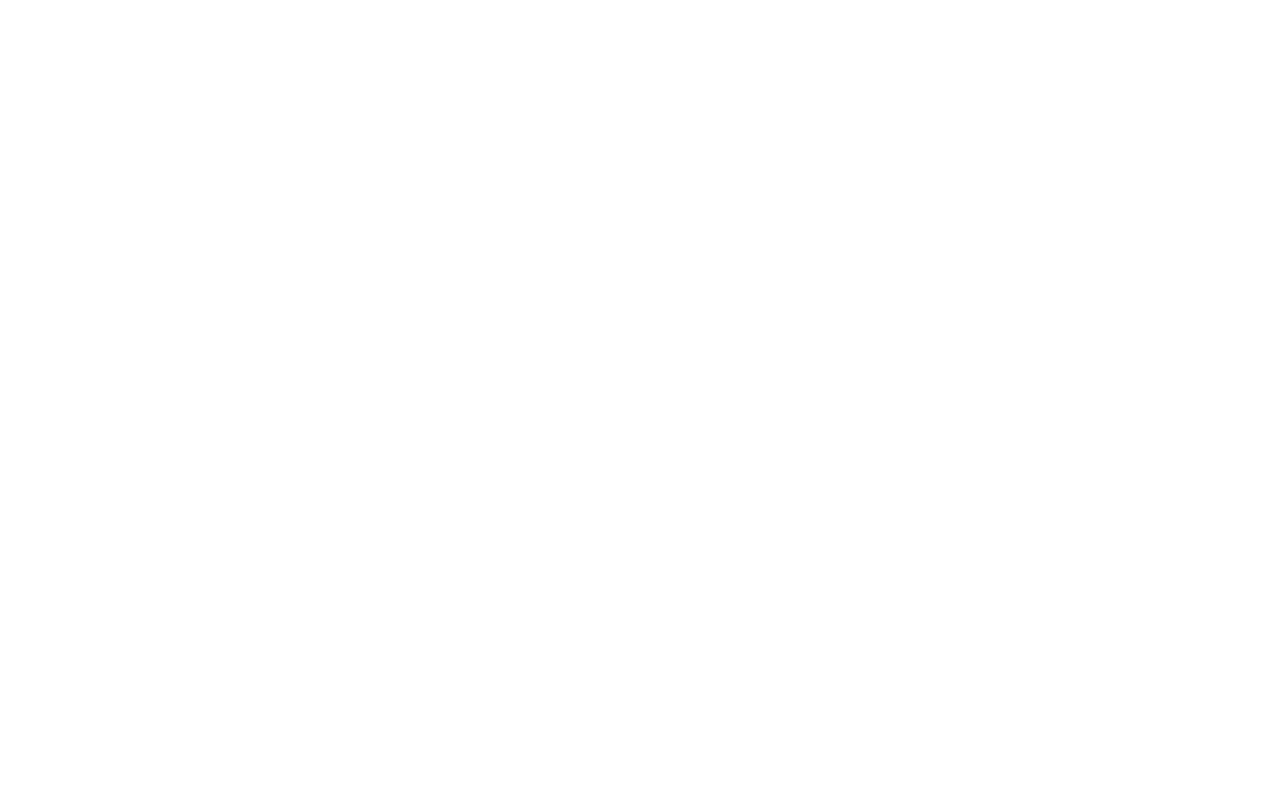
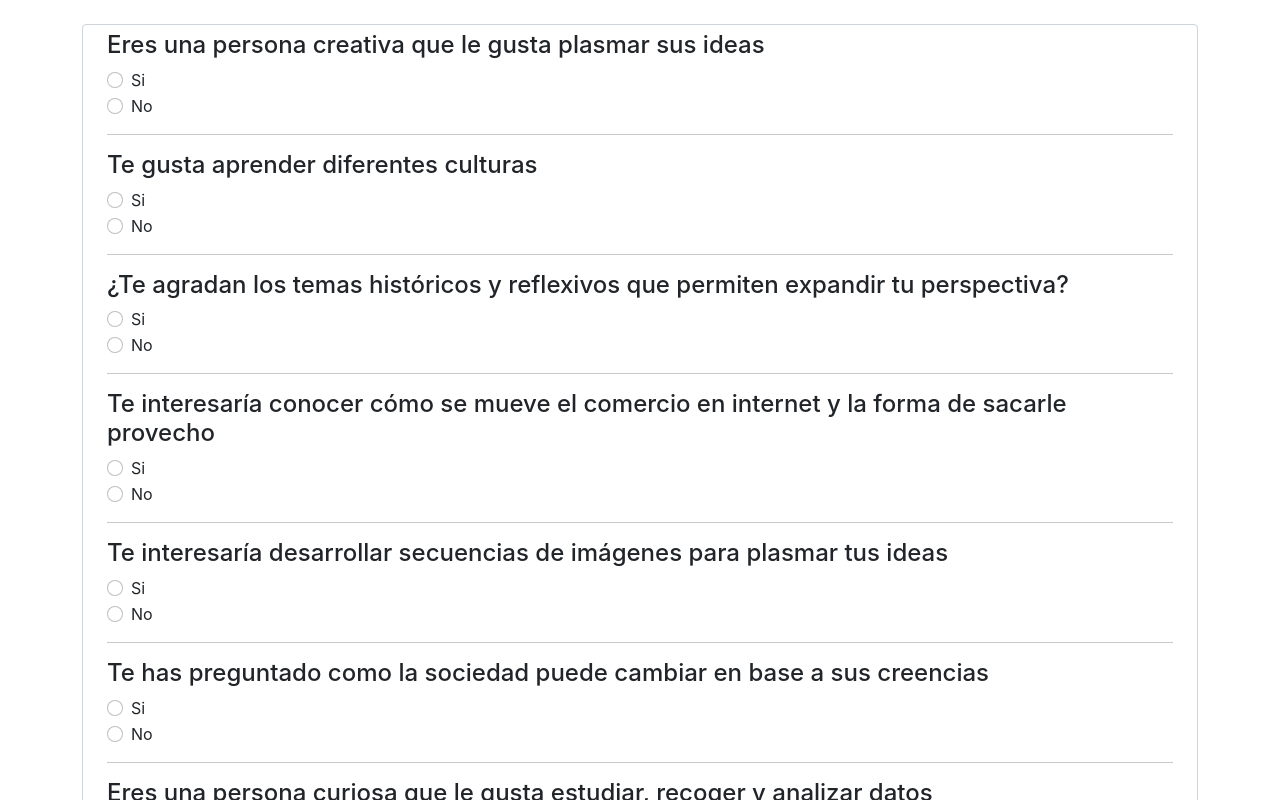
Before and after one commit to LuisDonaldoSG/SistemaExperto, a React (Create React App) app: page / in a window 1280 px wide. Shown: the top 800 px of the page. Built offline with nearby package versions, Linux system fonts and the light colour scheme.

Commit message:
maquetacion de preguntas y materias

```diff
--- a/public/index.html
+++ b/public/index.html
@@ -3,6 +3,7 @@
   <head>
     <meta charset="utf-8" />
     <link rel="icon" href="%PUBLIC_URL%/favicon.ico" />
+    <link href="https://cdn.jsdelivr.net/npm/bootstrap@5.1.3/dist/css/bootstrap.min.css" rel="stylesheet" integrity="sha384-1BmE4kWBq78iYhFldvKuhfTAU6auU8tT94WrHftjDbrCEXSU1oBoqyl2QvZ6jIW3" crossorigin="anonymous">
     <meta name="viewport" content="width=device-width, initial-scale=1" />
     <meta name="theme-color" content="#000000" />
     <meta
--- a/src/App.js
+++ /dev/null
@@ -1,9 +0,0 @@
-function App() {
-  return (
-    <div className="App">
-
-    </div>
-  );
-}
-
-export default App;
--- /dev/null
+++ b/src/App.jsx
@@ -0,0 +1,57 @@
+import React from 'react';
+import {preguntas} from './tools/preguntas';
+import {ContadormMatarias} from './tools/materias';
+
+function App() {
+
+  return (
+    <div className="container mt-4">
+      <form className="form-control">
+        {
+          preguntas.map((item, index) => (
+            <>
+              <div className="container" key={index}>
+
+                <h4>{item.pregunta}</h4>
+
+                <div className="form-check">
+                  <input
+                    type="radio"
+                    className="form-check-input"
+                    name={item.pregunta}
+                    onChange={event => preguntas[index].respuesta = true}
+                  />
+                  <label className="form-check-label">Si</label>
+                </div>
+
+                <div className="form-check">
+                  <input
+                    type="radio"
+                    className="form-check-input"
+                    name={item.pregunta}
+                    onChange={event => preguntas[index].respuesta = false}
+                  />
+                  <label className="form-check-label">No</label>
+                </div>
+
+                <hr />
+
+              </div>
+
+            </>
+          ))
+        }
+
+        <button
+          type = 'button'
+          className="w-100 btn btn-primary"
+          onClick={() => console.log(preguntas)}
+        >
+          Enviar
+        </button>
+      </form>
+    </div>
+  );
+}
+
+export default App;
--- a/src/index.js
+++ b/src/index.js
@@ -1,7 +1,7 @@
 import React from 'react';
 import ReactDOM from 'react-dom';
 import './index.css';
-import App from './App';
+import App from './App.jsx';
 
 
 ReactDOM.render(
--- /dev/null
+++ b/src/tools/materias.js
@@ -0,0 +1,6 @@
+const ContadormMatarias = [
+    {Muntimedios:0},
+    {PersonaYProyectoDeVida:0}
+]
+
+export {ContadormMatarias}
--- /dev/null
+++ b/src/tools/preguntas.js
@@ -0,0 +1,175 @@
+const preguntas = [
+    {
+      pregunta : "Eres una persona creativa que le gusta plasmar sus ideas",
+      tipo: "optativa",
+      respuesta: null,
+      materias: [
+        'Multimedios',
+        'GraficoSPorCumputadora',
+        'DiseñoYDesarroolloDeVideojuegos',
+        'ComercioElectronico'
+      ]
+    },
+    {
+      pregunta : "Te gusta aprender diferentes culturas",
+      tipo: "optativa",
+      respuesta: null,
+      materias: [
+        'ArteCulturaYSociedad',
+        'PropuestaCristiana'
+      ]
+    },
+    {
+      pregunta : "¿Te agradan los temas históricos y reflexivos que permiten expandir tu perspectiva?",
+      tipo: "optativa",
+      respuesta: null,
+      materias: [
+        'ArteCulturaYSociedad',
+        'PropuestaCristiana',
+        'ApreciacionCinematográfica'
+      ]
+    },
+    {
+      pregunta : "Te interesaría conocer cómo se mueve el comercio en internet y la forma de sacarle provecho",
+      tipo: "optativa",
+      respuesta: null,
+      materias: [
+        'Comercio Electronico',
+        'Gestión de proyectos informáticos'
+      ]
+    },
+    {
+      pregunta : "Te interesaría desarrollar secuencias de imágenes para plasmar tus ideas",
+      tipo: "optativa",
+      respuesta: null,
+      materias: [
+        'Apreciación cinematográfica',
+        'Multimedios'
+      ]
+    },
+    {
+      pregunta : "Te has preguntado como la sociedad puede cambiar en base a sus creencias",
+      tipo: "optativa",
+      respuesta: null,
+      materias: [
+        'Arte, cultura y sociedad',
+        'Propuesta cristiana'
+      ]
+    },
+    {
+      pregunta : "Eres una persona curiosa que le gusta estudiar, recoger y analizar datos",
+      tipo: "optativa",
+      respuesta: null,
+      materias: [
+        'Gestión de proyectos informáticos',
+        'Sistemas de información integral'
+      ]
+    },
+    {
+      pregunta : "Eres una persona creativa que le gusta plasmar sus ideas ",
+      tipo: "optativa",
+      respuesta: null,
+      materias: [
+        'Multimedios',
+        'Gráficas por computadora',
+        'Diseño y desarrollo de videojuegos',
+        'Comercio electrónico'
+      ]
+    },
+    {
+      pregunta : "Te gusta aprender diferentes culturas",
+      tipo: "optativa",
+      respuesta: null,
+      materias: [
+        'Arte, cultura y sociedad',
+        'Propuesta cristiana'
+      ]
+    },
+    {
+      pregunta : "¿Te agradan los temas históricos y reflexivos que permiten expandir tu perspectiva?",
+      tipo: "optativa",
+      respuesta: null,
+      materias: [
+        'Arte, cultura y sociedad',
+        'Propuesta cristiana',
+        'Apreciación cinematográfica'
+      ]
+    },
+    {
+      pregunta : "Eres una persona curiosa que le gusta estudiar, recoger y analizar datos",
+      tipo: "optativa",
+      respuesta: null,
+      materias: [
+        'Técnicas de investigación',
+        'Gestión de proyectos informáticos',
+        'Persona y proyecto de vida',
+        'Sistemas de información integral '
+      ]
+    },
+    {
+      pregunta : "Te interesaría conocer cómo se mueve el comercio en internet y la forma de sacarle provecho",
+      tipo: "optativa",
+      respuesta: null,
+      materias: [
+        'Comercio electrónico',
+        'Gestión de proyectos informáticos'
+      ]
+    },
+    {
+      pregunta : "Te interesaría desarrollar secuencias de imágenes para plasmar tus ideas",
+      tipo: "optativa",
+      respuesta: null,
+      materias: [
+        'Apreciación cinematográfica',
+        'Multimedios'
+      ]
+    },
+    {
+      pregunta : "Te has preguntado como la sociedad puede cambiar en base a sus creencias",
+      tipo: "optativa",
+      respuesta: null,
+      materias: [
+        'Arte, cultura y sociedad',
+        'Propuesta cristiana'
+      ]
+    },
+    {
+      pregunta : "Eres aficionado a llevar el control en desarrollo de proyectos",
+      tipo: "optativa",
+      respuesta: null,
+      materias: [
+        'Gestión de proyectos informáticos',
+        'Sistemas de información integral'
+      ]
+    },
+    {
+      pregunta : "Te gustaría desarrollar proyectos donde se tenga presente un equilibrio que ayude a la sociedad ",
+      tipo: "optativa",
+      respuesta: null,
+      materias: [
+        'Responsabilidad social y mundo contemporáneo',
+        'Gestión de proyectos informáticos',
+        'Sistemas de información integral '
+      ]
+    },
+    {
+      pregunta : "Te interesaría desarrollar modelos tridimensionales ",
+      tipo: "optativa",
+      respuesta: null,
+      materias: [
+        'Diseño y desarrollo de videojuegos',
+        'Gráficas por computadora'
+      ]
+    },
+    {
+      pregunta : "Eres una persona que te interesaría desarrollarte personalmente y socialmente para descubrir un sentido de vida",
+      tipo: "optativa",
+      respuesta: null,
+      materias: [
+        'Persona y proyecto de vida',
+        'Responsabilidad social y mundo contemporáneo'
+      ]
+    }
+  ]
+
+  export  {preguntas}
```
